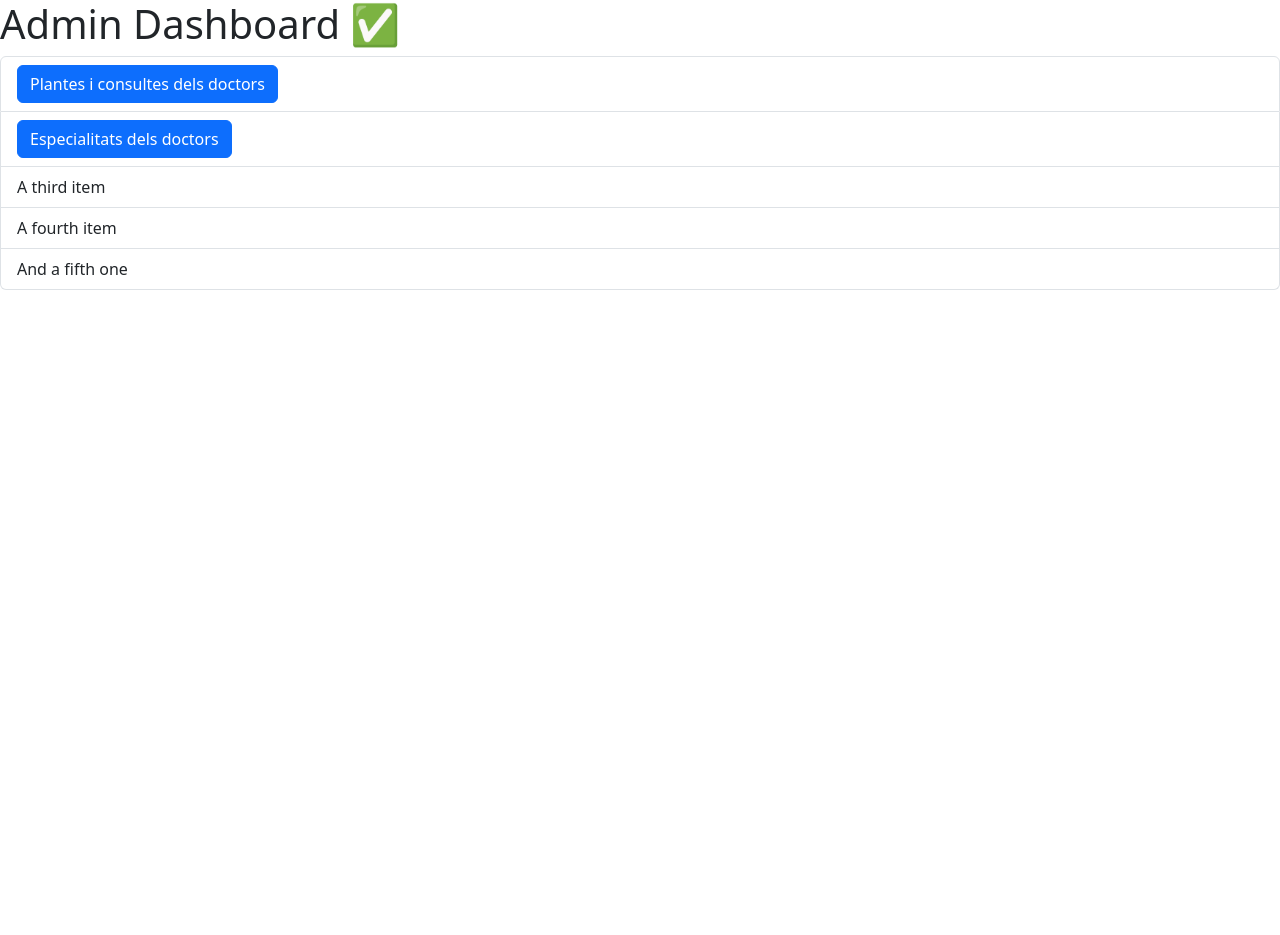
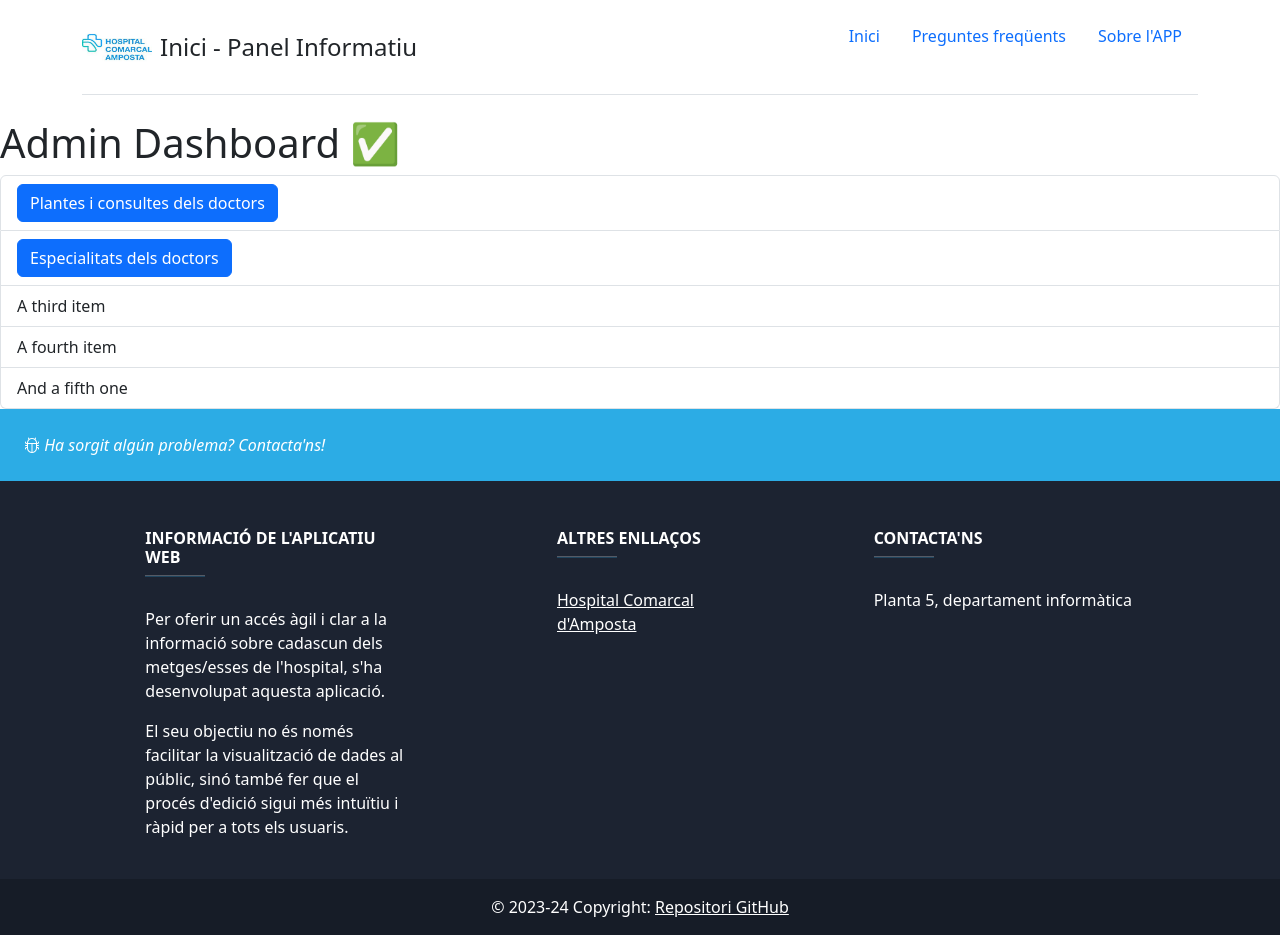
Before and after one commit to Kizumi19/2-Project_ScreenInfo, a Symfony app: template templates/admin/index.html.twig in a window 1280 px wide. Before the commit the page ends 290 px from the top, so only its background shows below. Run offline with Twig, Linux system fonts and the light colour scheme; the template is opened without the code that fills it, so the values that code supplies are empty; some libraries are stand-ins or nearby versions.

Commit message:
Header and footer working but images failing
I need to solve the problem in the Javascript Console:
Mixed Content: The page at 'https://127.0.0.1:8000/admin' was loaded over HTTPS, but requested an insecure element 'https://127.0.0.1:8000/public/images/logoHCA.jpeg'. This request was not upgraded to HTTPS because its URL's host is an IP address.

```diff
--- a/templates/admin/index.html.twig
+++ b/templates/admin/index.html.twig
@@ -1,13 +1,11 @@
-{% block header %}
-    {% include 'header.html.twig' %}
-{% endblock %}
-
 {% extends 'base.html.twig' %}
 
 {% block title %}AdminDashboard!{% endblock %}
 
 {% block body %}
-<div class="row">
+    {% include('header.html.twig') %}
+
+    <div class="row">
     <div class="col">
         <h1>Admin Dashboard ✅</h1>
         <ul class="list-group">
@@ -23,4 +21,6 @@
         </ul>
     </div>
 </div>
+    {% include('footer.html.twig') %}
+
 {% endblock %}
--- /dev/null
+++ b/templates/footer.html.twig
@@ -0,0 +1,73 @@
+{% block footer %}
+
+    <footer class="text-center text-lg-start text-white" style="background-color: #1c2331">
+        <!-- Section: Social media -->
+        <section class="d-flex justify-content-between p-4" style="background-color: #2CACE5">
+            <!-- Left -->
+            <div class="me-5">
+                <i class="bi bi-bug"> Ha sorgit algún problema? Contacta'ns! </i>
+            </div>
+            <!-- Left -->
+        </section>
+
+        <!-- Section: Links  -->
+        <section class="">
+            <div class="container text-center text-md-start mt-5">
+                <!-- Grid row -->
+                <div class="row mt-3">
+                    <!-- Grid column -->
+                    <div class="col-md-3 col-lg-4 col-xl-3 mx-auto mb-4">
+                        <!-- Content -->
+                        <h6 class="text-uppercase fw-bold">Informació de l'aplicatiu web</h6>
+                        <hr class="mb-4 mt-0 d-inline-block mx-auto"
+                            style="width: 60px; background-color: #2CACE5; height: 2px" />
+                        <p>
+                            Per oferir un accés àgil i clar a la informació sobre cadascun dels metges/esses de l'hospital, s'ha
+                            desenvolupat aquesta aplicació.
+                        </p>
+                        <p>
+                            El seu objectiu no és només facilitar la visualització de dades
+                            al públic, sinó també fer que el procés d'edició sigui més intuïtiu i ràpid per a tots els
+                            usuaris.
+                        </p>
+                    </div>
+
+                    <!-- Grid column -->
+                    <div class="col-md-3 col-lg-2 col-xl-2 mx-auto mb-4">
+                        <!-- Links -->
+                        <h6 class="text-uppercase fw-bold">Altres enllaços</h6>
+                        <hr class="mb-4 mt-0 d-inline-block mx-auto"
+                            style="width: 60px; background-color: #2CACE5; height: 2px" />
+                        <p>
+                            <a href="https://www.hcamposta.cat" class="text-white">Hospital Comarcal d'Amposta</a>
+                        </p>
+                    </div>
+                    <!-- Grid column -->
+
+                    <!-- Grid column -->
+                    <div class="col-md-4 col-lg-3 col-xl-3 mx-auto mb-md-0 mb-4">
+                        <!-- Part de contacte -->
+                        <h6 class="text-uppercase fw-bold">Contacta'ns</h6>
+                        <hr class="mb-4 mt-0 d-inline-block mx-auto"
+                            style="width: 60px; background-color: #2CACE5; height: 2px" />
+                        <p><i class="fas fa-home mr-3"></i> Planta 5, departament informàtica</p>
+                    </div>
+                    <!-- Grid column -->
+                </div>
+                <!-- Grid row -->
+            </div>
+        </section>
+        <!-- Section: Links  -->
+
+        <!-- Copyright -->
+        <div class="text-center p-3" style="background-color: rgba(0, 0, 0, 0.2)">
+            © 2023-24 Copyright:
+            <a class="text-white" href="https://github.com/Kizumi19/Project_ScreenInfo">Repositori GitHub</a>
+        </div>
+        <!-- Copyright -->
+        <!-- Footer -->
+
+        </div>
+        <!-- End of .container -->
+    </footer>
+{% endblock %}
--- a/templates/header.html.twig
+++ b/templates/header.html.twig
@@ -3,7 +3,7 @@
 
         <header class="d-flex flex-wrap justify-content-center py-3 mb-4 border-bottom">
             <a href="/index.php" class="d-flex align-items-center mb-3 mb-md-0 me-md-auto text-dark text-decoration-none">
-                <img src="../assets/images/logoHCA.jpeg" style="" class="bi me-2" width="70" height="62"></img>
+                <img src="/assets/images/logoHCA.jpeg" class="bi me-2" width="70" height="62" alt="Logo HCA"></img>
                 <span class="fs-4">Pantalla principal</span>
             </a>
 
```
Also changed, not shown: assets/images/hcaLogo.svg (deleted).
